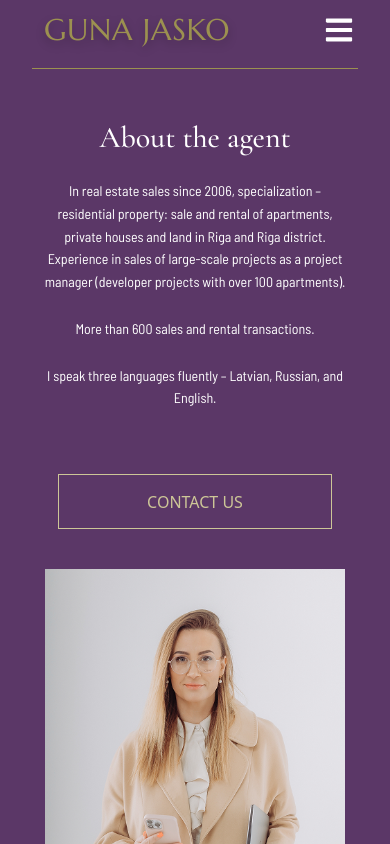
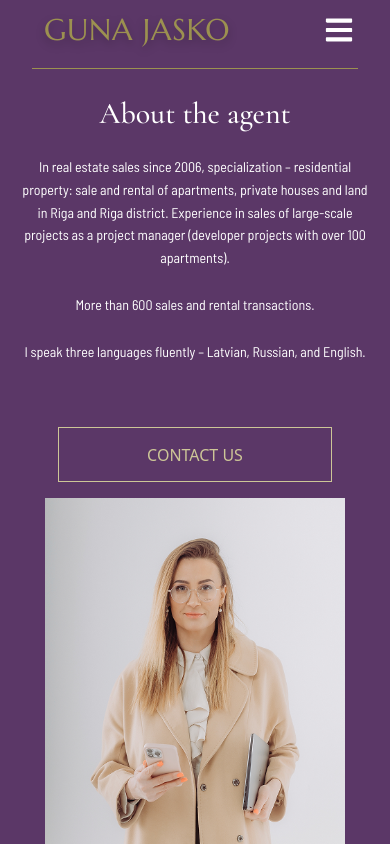
Before and after one commit to Mikelsons2003/GunaJasko, a React (Create React App) app: page /par-mani in a window 390 px wide. Shown: the top 844 px of the page. Built offline with nearby package versions, Linux system fonts and the light colour scheme; no server answers.

Commit message:
Par Mani responsivity

```diff
--- a/src/front-end/Website/ParMani.js
+++ b/src/front-end/Website/ParMani.js
@@ -12,12 +12,14 @@ import LazyBackground from "./LazyBackground";
 function ParMani() {
     const {t} = useTranslation();
     return (
-        <div className="mx-auto font-sans text-white">
+        <div className="font-sans text-white">
+            <div className="bg-[#5B3767] ">
             <div
-                className="bg-[#5B3767] w-full mx-auto px-4 sm:px-8 flex flex-col lg:flex-row items-center lg:h-[810px]">
+                className="max-w-screen-xl mx-auto px-4 sm:px-8 flex flex-col lg:flex-row items-center lg:min-h-[810px] pt-24">
                 {/* Left: Text Section */}
-                <div className="w-full lg:w-1/2 space-y-6 px-6 lg:px-12 xl:pl-20 2xl:pl-40 mt-14 sm:mt-20 lg:mt-0">
-                    <div className="mt-16 lg:mt-32 2xl:ml-40">
+                <div
+                    className="w-full lg:w-1/2 space-y-6 flex flex-col justify-center h-full">
+                    <div className="lg:justify-start">
                         <h2 className="text-3xl sm:text-4xl text-center lg:text-left text-white">{t("parmani.h1Parmani")}</h2>
                         <p className="text-sm sm:text-lg leading-relaxed text-center lg:text-left mt-6 sm:mt-10 text-white">
                             {t("parmani.pParmani1")}
@@ -29,23 +31,26 @@ function ParMani() {
                             {t("parmani.pParmani3")}
                         </p>
                     </div>
-                    <div className="flex justify-center lg:justify-start 2xl:ml-40">
-                        <a href="https://guna.lucid-websites.com/kontakti"><button className="w-[274px] h-[55px] border border-[#CDC697] text-[#CDC697] mt-10 hover:text-[#9C9150] hover:border-[#9C9150] transition duration-300 ease-in-out">
-                            {t("parmani.buttonParmani")}
-                        </button></a>
+                    <div className="flex justify-center lg:justify-start pb-4">
+                        <a href="https://guna.lucid-websites.com/kontakti">
+                            <button
+                                className="w-[274px] h-[55px] border border-[#CDC697] text-[#CDC697] mt-10 hover:text-[#9C9150] hover:border-[#9C9150] transition duration-300 ease-in-out">
+                                {t("parmani.buttonParmani")}
+                            </button>
+                        </a>
                     </div>
                 </div>
 
                 {/* Right: Image Section */}
                 <div
-                    className="w-full lg:w-1/2 flex justify-center lg:justify-end lg:mr-12 xl:mr-20 2xl:mr-80 mt-10 lg:mt-32">
+                    className="w-full lg:w-1/2 justify-center lg:justify-end flex items-center h-full">
                     <LazyBackground
                         image={GunaParMani}
                         className="w-[300px] sm:w-[433px] h-[400px] sm:h-[605px] bg-cover bg-center mb-6 lg:mb-0 3xl:-mb-48"
                     ></LazyBackground>
                 </div>
             </div>
-
+            </div>
             {/* Main Container */}
             <div
                 className="w-full max-w-[1221px] mx-auto grid grid-cols-1 md:grid-cols-2 gap-4 border border-[#CDC697] mt-10 mb-10 lg:mt-28 bg-[#F8F8F8]"
@@ -200,24 +205,24 @@ function ParMani() {
                 </div>
             </section>
 
-            <section className="bg-[#FBF8FB] text-[#5B3767] py-20 px-6 flex items-center justify-center">
-                <div className="container mx-auto text-center sm:text-left">
+            <section className="max-w-screen-xl mx-auto text-[#5B3767] py-20 px-8 flex items-center">
+                <div className="text-center sm:text-left">
                     {/* Education Section */}
                     <div className="mb-16">
-                        <h2 className="text-4xl mb-6 text-left sm:text-left sm:ml-10">
+                        <h2 className="text-4xl mb-6 text-left sm:text-left">
                             {t("izglitiba.h1Izglitiba1")}
                         </h2>
-                        <p className="text-lg leading-relaxed mx-auto max-w-6xl text-left sm:text-left sm:ml-10">
+                        <p className="text-lg leading-relaxed mx-auto max-w-6xl text-left sm:text-left">
                             {t("izglitiba.pIzglitiba1")}
                         </p>
                     </div>
 
                     {/* Personal Attributes Section */}
                     <div className="mb-16">
-                        <h2 className="text-4xl mb-6 text-left sm:text-left sm:ml-10">
+                        <h2 className="text-4xl mb-6 text-left sm:text-left">
                             {t("izglitiba.h1Izglitiba2")}
                         </h2>
-                        <p className="text-lg leading-relaxed mx-auto max-w-6xl text-left sm:text-left sm:ml-10">
+                        <p className="text-lg leading-relaxed mx-auto max-w-6xl text-left sm:text-left">
                             {t("izglitiba.pIzglitiba2")}
                         </p>
                     </div>
```
